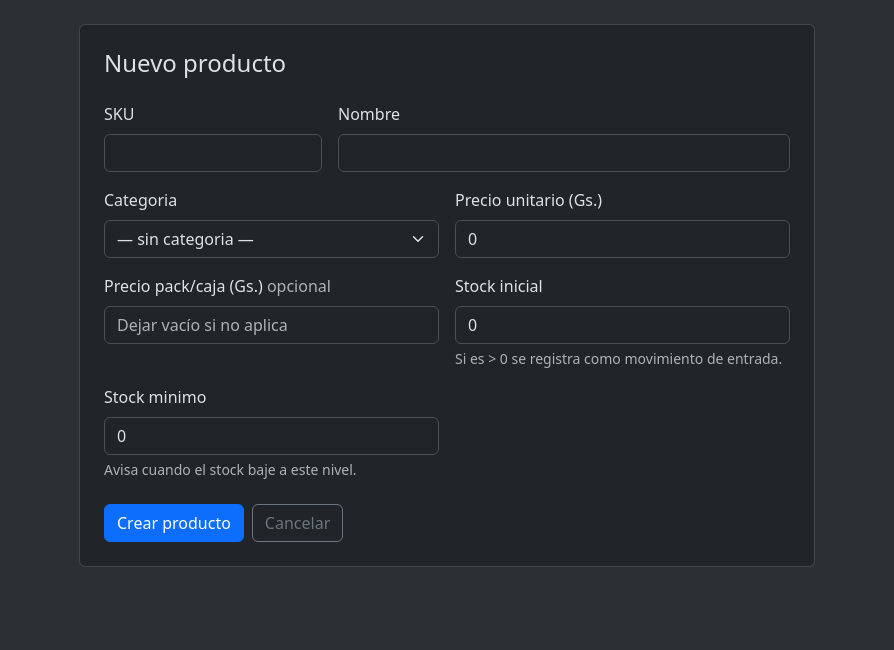
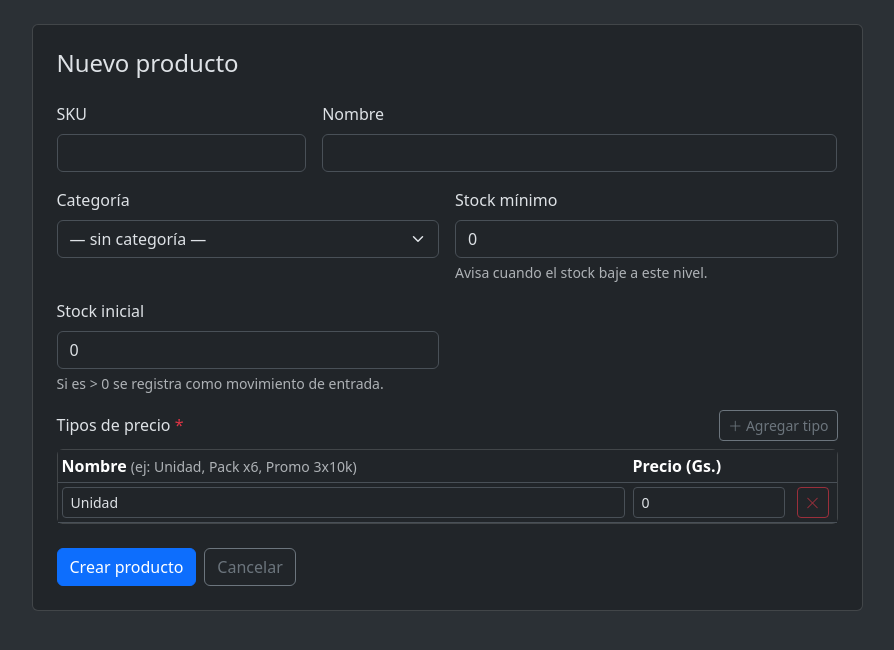
Before and after one commit to yamilasosa166/flask-login, a Flask app: page /stock/productos/nuevo in a window 1280 px wide. Shown: the part 57-707 px from the top of the page, without its empty margins (193-1087 px from the left). Run offline with Flask 3, Linux system fonts and the light colour scheme; a user stored in the database is signed in; tables that the repository leaves empty hold one stand-in row (values such as "Sample post").

Commit message:
feat(ventas): tipos de precio flexibles por producto
- Nuevo modelo TipoPrecio: producto_id, nombre, precio (sin limite de tipos)
- Producto: elimina precio_unitario y precio_pack_caja, agrega relacion tipos_precio
- VentaItem: reemplaza tipo_unidad por tipo_precio_nombre (snapshot del nombre)
- Formulario de producto: tabla dinamica para agregar/quitar tipos de precio
- Formulario de venta: dropdown de tipos cargado desde JSON por producto
- Lista de productos: muestra badges con todos los tipos de precio
- valor_inventario en dashboard: subquery al minimo precio del tipo por producto
- Migracion Alembic: tabla tipos_precio + ajustes en productos y venta_items

```diff
--- a/app/stock.py
+++ b/app/stock.py
@@ -1,9 +1,9 @@
 from flask import Blueprint, render_template, request, redirect, url_for, flash, abort
 from flask_login import login_required, current_user
-from sqlalchemy import asc, desc, or_
+from sqlalchemy import asc, desc, or_, delete
 from sqlalchemy.exc import IntegrityError
 from . import db
-from .models import Categoria, Producto, Movimiento
+from .models import Categoria, Producto, TipoPrecio, Movimiento
 from .decorators import admin_required
 from .time_filters import parse_range
 
@@ -120,8 +120,6 @@ def producto_nuevo():
             sku=data["sku"],
             nombre=data["nombre"],
             categoria_id=data["categoria_id"],
-            precio_unitario=data["precio_unitario"],
-            precio_pack_caja=data["precio_pack_caja"],
             stock_min=data["stock_min"],
             stock_actual=data["stock_inicial"],
             activo=True,
@@ -129,6 +127,7 @@ def producto_nuevo():
         db.session.add(prod)
         try:
             db.session.flush()
+            _save_tipos_precio(prod.id, data["tipo_nombres"], data["tipo_precios"])
             if data["stock_inicial"] > 0:
                 db.session.add(Movimiento(
                     producto_id=prod.id,
@@ -163,11 +162,10 @@ def producto_editar(prod_id: int):
         prod.sku = data["sku"]
         prod.nombre = data["nombre"]
         prod.categoria_id = data["categoria_id"]
-        prod.precio_unitario = data["precio_unitario"]
-        prod.precio_pack_caja = data["precio_pack_caja"]
         prod.stock_min = data["stock_min"]
         prod.activo = data["activo"]
         try:
+            _save_tipos_precio(prod.id, data["tipo_nombres"], data["tipo_precios"])
             db.session.commit()
         except IntegrityError:
             db.session.rollback()
@@ -176,6 +174,12 @@ def producto_editar(prod_id: int):
         flash("Producto actualizado.", "success")
         return redirect(url_for("stock.productos_list"))
     return render_template("stock/producto_form.html", producto=prod, categorias=categorias, form=None)
+
+
+def _save_tipos_precio(producto_id: int, nombres: list, precios: list) -> None:
+    db.session.execute(delete(TipoPrecio).where(TipoPrecio.producto_id == producto_id))
+    for nombre, precio in zip(nombres, precios):
+        db.session.add(TipoPrecio(producto_id=producto_id, nombre=nombre, precio=precio))
 
 
 def _read_producto_form(form, edit: bool = False) -> dict:
@@ -190,15 +194,6 @@ def _read_producto_form(form, edit: bool = False) -> dict:
         except ValueError:
             categoria_id = None
     try:
-        precio_unitario = int(form.get("precio_unitario") or 0)
-    except ValueError:
-        precio_unitario = -1
-    precio_pack_caja_raw = (form.get("precio_pack_caja") or "").strip()
-    try:
-        precio_pack_caja = int(precio_pack_caja_raw) if precio_pack_caja_raw else None
-    except ValueError:
-        precio_pack_caja = -1
-    try:
         stock_min = int(form.get("stock_min") or 0)
     except ValueError:
         stock_min = -1
@@ -208,15 +203,31 @@ def _read_producto_form(form, edit: bool = False) -> dict:
         stock_inicial = -1
     activo = form.get("activo") == "on" if edit else True
 
+    # Tipos de precio: arrays paralelos tipo_nombre[] y tipo_precio[]
+    tipo_nombres_raw = form.getlist("tipo_nombre")
+    tipo_precios_raw = form.getlist("tipo_precio")
+    tipo_nombres = []
+    tipo_precios = []
+    for n, p in zip(tipo_nombres_raw, tipo_precios_raw):
+        n = n.strip()
+        if not n:
+            continue
+        try:
+            precio = int(p or 0)
+        except ValueError:
+            precio = -1
+        tipo_nombres.append(n)
+        tipo_precios.append(precio)
+
     error = None
     if not sku:
         error = "El SKU es obligatorio."
     elif not nombre:
         error = "El nombre es obligatorio."
-    elif precio_unitario < 0:
-        error = "El precio unitario debe ser >= 0."
-    elif precio_pack_caja is not None and precio_pack_caja < 0:
-        error = "El precio pack/caja debe ser >= 0."
+    elif not tipo_nombres:
+        error = "Debe agregar al menos un tipo de precio."
+    elif any(p < 0 for p in tipo_precios):
+        error = "Los precios deben ser >= 0."
     elif stock_min < 0:
         error = "El stock minimo debe ser >= 0."
     elif not edit and stock_inicial < 0:
@@ -226,8 +237,8 @@ def _read_producto_form(form, edit: bool = False) -> dict:
         "sku": sku,
         "nombre": nombre,
         "categoria_id": categoria_id,
-        "precio_unitario": precio_unitario,
-        "precio_pack_caja": precio_pack_caja,
+        "tipo_nombres": tipo_nombres,
+        "tipo_precios": tipo_precios,
         "stock_min": stock_min,
         "stock_inicial": stock_inicial,
         "activo": activo,
@@ -302,7 +313,6 @@ def movimiento_nuevo():
                 else:
                     nuevo_stock = stock_anterior - cantidad
             elif tipo == "ajuste":
-                # Ajuste = nuevo stock absoluto (cantidad reemplaza stock_actual)
                 nuevo_stock = cantidad
 
         if error:
--- a/app/templates/stock/producto_form.html
+++ b/app/templates/stock/producto_form.html
@@ -2,7 +2,7 @@
 {% block title %}{{ 'Editar' if producto else 'Nuevo' }} producto · stock{% endblock %}
 {% block content %}
 <div class="row justify-content-center">
-  <div class="col-md-8">
+  <div class="col-md-9">
     <div class="card">
       <div class="card-body p-4">
         <h1 class="h4 mb-4">{{ 'Editar' if producto else 'Nuevo' }} producto</h1>
@@ -19,24 +19,19 @@
                      value="{{ (form.nombre if form else (producto.nombre if producto else '')) or '' }}" required>
             </div>
             <div class="col-md-6">
-              <label class="form-label" for="categoria_id">Categoria</label>
+              <label class="form-label" for="categoria_id">Categoría</label>
               <select class="form-select" id="categoria_id" name="categoria_id">
-                <option value="">— sin categoria —</option>
+                <option value="">— sin categoría —</option>
                 {% for c in categorias %}
                 <option value="{{ c.id }}" {% if (form and form.categoria_id|int == c.id) or (producto and producto.categoria_id == c.id) %}selected{% endif %}>{{ c.nombre }}</option>
                 {% endfor %}
               </select>
             </div>
             <div class="col-md-6">
-              <label class="form-label" for="precio_unitario">Precio unitario (Gs.)</label>
-              <input class="form-control" id="precio_unitario" name="precio_unitario" type="number" min="0" step="1"
-                     value="{{ (form.precio_unitario if form else (producto.precio_unitario if producto else 0)) }}" required>
-            </div>
-            <div class="col-md-6">
-              <label class="form-label" for="precio_pack_caja">Precio pack/caja (Gs.) <span class="text-body-secondary fw-normal">opcional</span></label>
-              <input class="form-control" id="precio_pack_caja" name="precio_pack_caja" type="number" min="0" step="1"
-                     value="{{ (form.precio_pack_caja if form else (producto.precio_pack_caja if producto and producto.precio_pack_caja else '')) }}"
-                     placeholder="Dejar vacío si no aplica">
+              <label class="form-label" for="stock_min">Stock mínimo</label>
+              <input class="form-control" id="stock_min" name="stock_min" type="number" min="0" step="1"
+                     value="{{ (form.stock_min if form else (producto.stock_min if producto else 0)) }}">
+              <div class="form-text">Avisa cuando el stock baje a este nivel.</div>
             </div>
             {% if not producto %}
             <div class="col-md-6">
@@ -46,12 +41,6 @@
               <div class="form-text">Si es &gt; 0 se registra como movimiento de entrada.</div>
             </div>
             {% endif %}
-            <div class="col-md-6">
-              <label class="form-label" for="stock_min">Stock minimo</label>
-              <input class="form-control" id="stock_min" name="stock_min" type="number" min="0" step="1"
-                     value="{{ (form.stock_min if form else (producto.stock_min if producto else 0)) }}">
-              <div class="form-text">Avisa cuando el stock baje a este nivel.</div>
-            </div>
             {% if producto %}
             <div class="col-12">
               <div class="form-check form-switch">
@@ -60,6 +49,46 @@
               </div>
             </div>
             {% endif %}
+
+            {# --- Tipos de precio --- #}
+            <div class="col-12">
+              <div class="d-flex justify-content-between align-items-center mb-2">
+                <label class="form-label mb-0">Tipos de precio <span class="text-danger">*</span></label>
+                <button type="button" class="btn btn-sm btn-outline-secondary" id="btnAddTipo">
+                  <i class="bi bi-plus-lg"></i> Agregar tipo
+                </button>
+              </div>
+              <div class="card">
+                <div class="table-responsive">
+                  <table class="table table-sm align-middle mb-0">
+                    <thead>
+                      <tr>
+                        <th>Nombre <span class="text-body-secondary fw-normal small">(ej: Unidad, Pack x6, Promo 3x10k)</span></th>
+                        <th style="width:160px">Precio (Gs.)</th>
+                        <th style="width:48px"></th>
+                      </tr>
+                    </thead>
+                    <tbody id="tiposBody">
+                      {% if producto and producto.tipos_precio %}
+                        {% for t in producto.tipos_precio %}
+                        <tr class="tipo-row">
+                          <td><input class="form-control form-control-sm" type="text" name="tipo_nombre" value="{{ t.nombre }}" placeholder="Ej: Unidad" maxlength="60" required></td>
+                          <td><input class="form-control form-control-sm" type="number" name="tipo_precio" value="{{ t.precio }}" min="0" step="1" required></td>
+                          <td class="text-center"><button type="button" class="btn btn-sm btn-outline-danger btn-remove-tipo"><i class="bi bi-x-lg"></i></button></td>
+                        </tr>
+                        {% endfor %}
+                      {% else %}
+                        <tr class="tipo-row">
+                          <td><input class="form-control form-control-sm" type="text" name="tipo_nombre" value="Unidad" placeholder="Ej: Unidad" maxlength="60" required></td>
+                          <td><input class="form-control form-control-sm" type="number" name="tipo_precio" value="0" min="0" step="1" required></td>
+                          <td class="text-center"><button type="button" class="btn btn-sm btn-outline-danger btn-remove-tipo" disabled><i class="bi bi-x-lg"></i></button></td>
+                        </tr>
+                      {% endif %}
+                    </tbody>
+                  </table>
+                </div>
+              </div>
+            </div>
           </div>
 
           <div class="d-flex gap-2 mt-4">
@@ -71,4 +100,39 @@
     </div>
   </div>
 </div>
+
+<script>
+(function () {
+  const body = document.getElementById("tiposBody");
+  const btn  = document.getElementById("btnAddTipo");
+
+  function updateRemove() {
+    const rows = body.querySelectorAll(".tipo-row");
+    rows.forEach(r => { r.querySelector(".btn-remove-tipo").disabled = rows.length === 1; });
+  }
+
+  function bindRow(row) {
+    row.querySelector(".btn-remove-tipo").addEventListener("click", () => {
+      row.remove();
+      updateRemove();
+    });
+  }
+
+  btn.addEventListener("click", () => {
+    const row = document.createElement("tr");
+    row.className = "tipo-row";
+    row.innerHTML = `
+      <td><input class="form-control form-control-sm" type="text" name="tipo_nombre" placeholder="Ej: Pack x6" maxlength="60" required></td>
+      <td><input class="form-control form-control-sm" type="number" name="tipo_precio" value="0" min="0" step="1" required></td>
+      <td class="text-center"><button type="button" class="btn btn-sm btn-outline-danger btn-remove-tipo"><i class="bi bi-x-lg"></i></button></td>`;
+    body.appendChild(row);
+    bindRow(row);
+    updateRemove();
+    row.querySelector("input[name='tipo_nombre']").focus();
+  });
+
+  body.querySelectorAll(".tipo-row").forEach(bindRow);
+  updateRemove();
+})();
+</script>
 {% endblock %}
```
Also changed, not shown: app/main.py (+9 -4 lines), app/models.py (+33 -11 lines), app/templates/stock/productos_list.html (+8 -4 lines), app/templates/ventas/detalle.html (+1 -7 lines), app/templates/ventas/form.html (+64 -89 lines), app/ventas.py (+27 -19 lines), migrations/versions/a2146e371637_agregar_tipos_precio_eliminar_precio_.py (added, +59 -0 lines).
